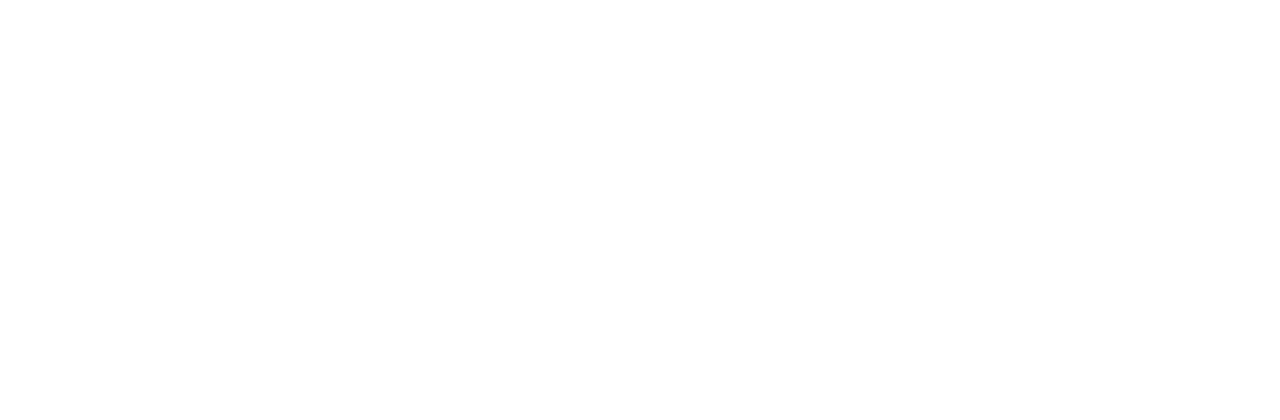
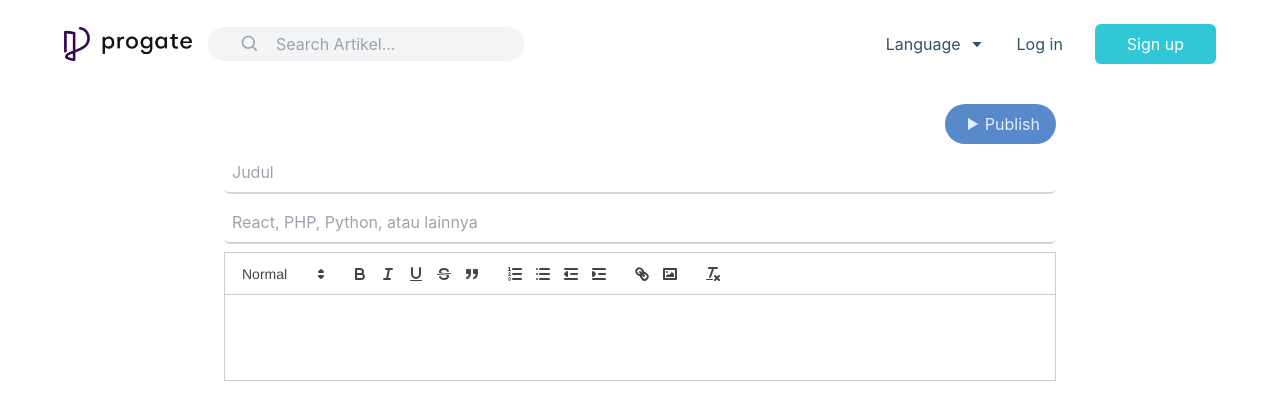
Before and after one commit to silvianaim02/jamaica-hackathon-kartini, a React (Vite) app: page /editor in a window 1280 px wide. Before the commit this address had no page. Shown: the top 420 px of the page. Built offline with nearby package versions, Linux system fonts and the light colour scheme.

Commit message:
feat: add editor page

```diff
--- a/package.json
+++ b/package.json
@@ -13,6 +13,7 @@
     "react": "^18.2.0",
     "react-dom": "^18.2.0",
     "react-icons": "^4.8.0",
+    "react-quill": "^2.0.0",
     "react-router-dom": "^6.11.1",
     "styled-components": "^6.0.0-rc.1",
     "twin.macro": "^3.3.1"
--- a/src/App.jsx
+++ b/src/App.jsx
@@ -1,6 +1,7 @@
 import { Route, Routes } from 'react-router-dom';
 import HomePage from './pages/HomePage';
 import DetailArticlePage from './pages/DetailArticlePage';
+import EditorPage from './pages/EditorPage';
 
 function App() {
   return (
@@ -8,6 +9,7 @@
       <Routes>
         <Route path="/" element={<HomePage />} />
         <Route path="/detail/:id" element={<DetailArticlePage />} />
+        <Route path="/editor" element={<EditorPage />} />
       </Routes>
     </div>
   );
--- /dev/null
+++ b/src/pages/EditorPage.jsx
@@ -0,0 +1,54 @@
+import ReactQuill from "react-quill";
+import 'react-quill/dist/quill.snow.css';
+import Navbar from "../components/navbar";
+import { BiPlay } from "react-icons/bi";
+const modules = {
+    toolbar: [
+      [{ 'header': [1, 2, false] }],
+      ['bold', 'italic', 'underline','strike', 'blockquote'],
+      [{'list': 'ordered'}, {'list': 'bullet'}, {'indent': '-1'}, {'indent': '+1'}],
+      ['link', 'image'],
+      ['clean']
+    ],
+  };
+
+  const formats = [
+    'header',
+    'bold', 'italic', 'underline', 'strike', 'blockquote',
+    'list', 'bullet', 'indent',
+    'link', 'image'
+  ]
+
+const EditorPage = () => {
+  return (
+    <>
+      <Navbar />
+      <div className="lg:px-40 px-0 my-4">
+        <form className="grid space-y-2">
+          <div className="flex justify-end items-end">
+            <button className="flex px-4 py-2 bg-accent-9 items-center text-accent-1 rounded-full">
+              <BiPlay className="w-6 h-6 text-accent-1 items-center" />
+              Publish
+            </button>
+          </div>
+          <input
+            type="text"
+            placeholder="Judul"
+            className="border-b-2 border-gray-300 p-2 rounded-md hover:border-accent-2 focus:outline-none focus:ring-2 focus:ring-accent-2 transition duration-300"
+          />
+
+          <input
+            type="text"
+            placeholder="React, PHP, Python, atau lainnya"
+            className="border-b-2 border-gray-300 p-2 rounded-md hover:border-accent-2 focus:outline-none focus:ring-2 focus:ring-accent-2 transition duration-300"
+          />
+
+          {/*<input type="file" className="border p-2 border-gray-300 rounded-md hover:border-accent-2" />*/}
+          <ReactQuill modules={modules} formats={formats} />
+        </form>
+      </div>
+    </>
+  );
+}
+
+export default EditorPage;
```
Also changed, not shown: 1 other file (tests, documents, lock files or other folders).
